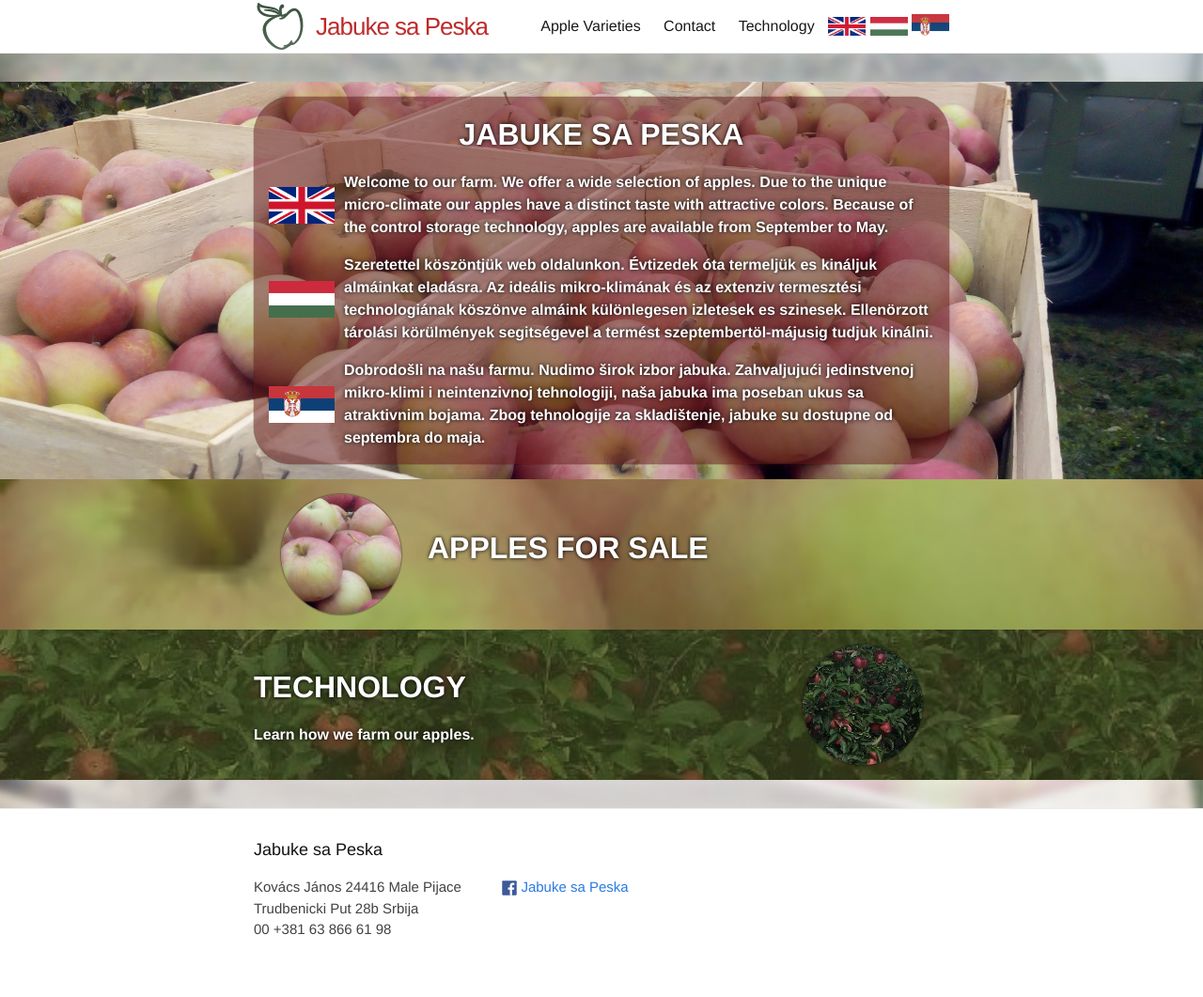
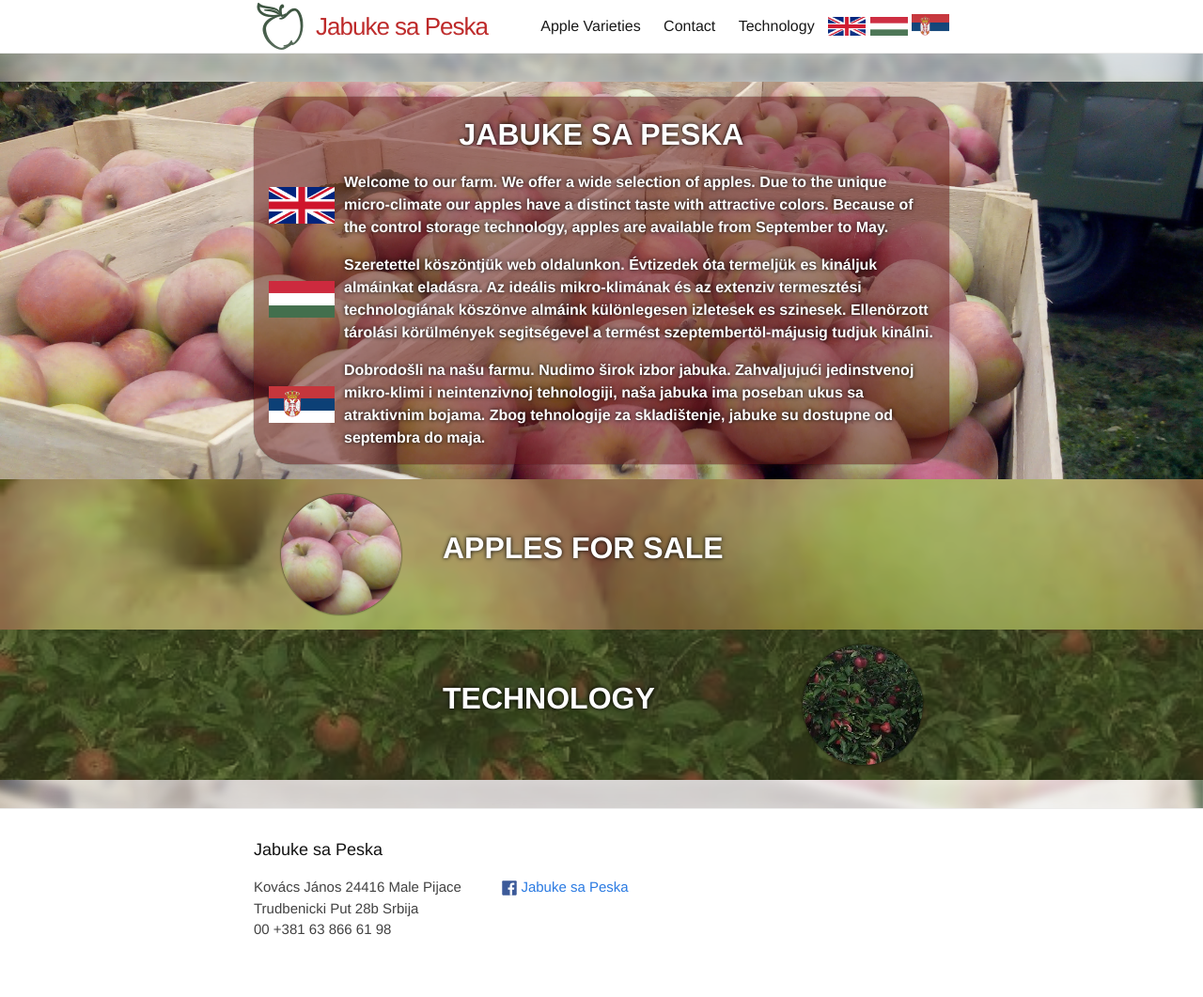
Before and after one commit to JabukeSaPeska/JabukeSaPeska.github.io, a Jekyll site: the page built from index.md, in a window 1280 px wide. Shown: the whole page at 94% size. Built offline with Jekyll 4.4.1, drawn with Linux system fonts in a browser that asks for light colours.

Commit message:
Remove the technology description

```diff
--- a/index.md
+++ b/index.md
@@ -54,6 +54,7 @@ a.horbox:hover {
 	font-size: 2em;
 	font-weight: bold;
 	text-transform: uppercase;
+	padding: 0em 0.5em;
 }
 .horbox .description {
 	font-weight: bold;
@@ -115,9 +116,8 @@ a.horbox:hover {
 		style="background-color:#646945;min-height:120px;background-image:url(/img/technology.png);background-blend-mode: soft-light;"
 	>
 		<div class="row flex-row">
-			<div class="flex-9">
-				<h3>Technology</h3>
-				<div class="description">Learn how we farm our apples.</div>
+			<div class="offset-3 flex-6">
+				<h3 class="text-">Technology</h3>
 			</div>
 			<div class="flex-3">
 				<div class="roundimg" style="background-image:url(/img/technology.png);"></div>
```
